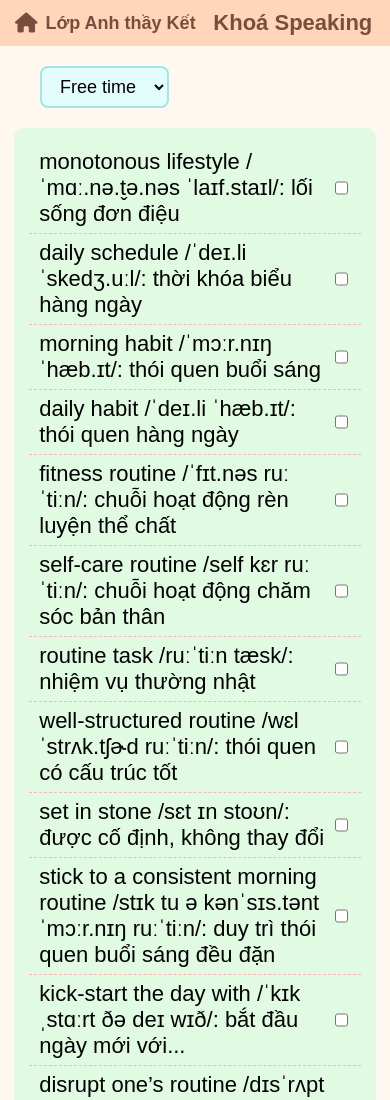
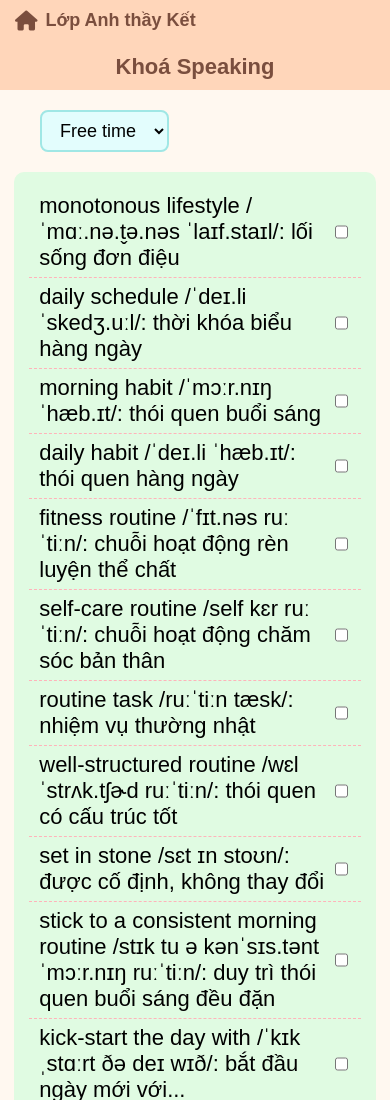
Before and after one commit to ketng91/khoaspeaking, a plain HTML site: page index.html in a window 390 px wide. Shown: the top 1100 px of the page. Drawn offline with Linux system fonts and the light colour scheme.

Commit message:
Add files via upload

```diff
--- a/index.html
+++ b/index.html
@@ -23,15 +23,16 @@ header {
   display: flex;
   flex-wrap: wrap;
   align-items: center;
-  justify-content: space-between;
+  justify-content: space-between;  /* Left luôn bên trái, center căn giữa */
   gap: 15px;
 }
 
+/* Left: icon + home text */
 .header-left {
   display: flex;
   align-items: center;
   gap: 8px;
-  flex: 0 0 auto;
+  flex: 0 0 auto;          /* không bị co lại */
 }
 
 .header-left a {
@@ -46,15 +47,55 @@ header {
 .header-left a i {
   font-size: 28px;
 }
+/* Center title */
+header {
+  position: relative;
+}
 
 .header-center {
-  flex: 1;
+  position: absolute;
+  left: 50%;
+  transform: translateX(-50%);
   text-align: center;
   font-size: 32px;
+  margin: 0;
+  white-space: nowrap;
 }
+/* ===== TOP SELECT ===== */
+.top-select {
+  display: flex;
+  justify-content: flex-start;
+  margin: 20px 40px;
+}
+
+select {
+  padding: 8px 14px;
+  font-size: 18px;
+  border-radius: 8px;
+  border: 2px solid #a0e7e5;
+  background-color: #e3fdfd;
+}
+
+
+
+
 
 /* MEDIA QUERY cho điện thoại */
 @media (max-width: 480px) {
+   .header-center {
+    flex-basis: 100%;
+    order: 2;
+    text-align: center;
+    position: static;
+    transform: none;
+    margin-top: 8px;
+  }
+
+  .header-left {
+    order: 1;
+  }
+}
+
   header {
     padding: 10px 15px;
   }
@@ -68,6 +109,7 @@ header {
     font-size: 22px;
   }
 }
+
 
 .top-select {
   display: flex;
```
